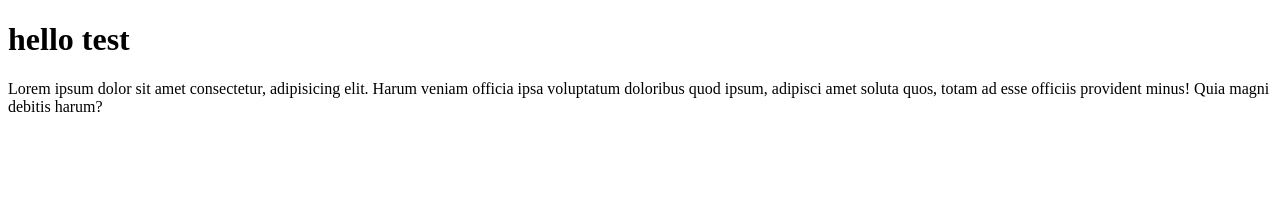
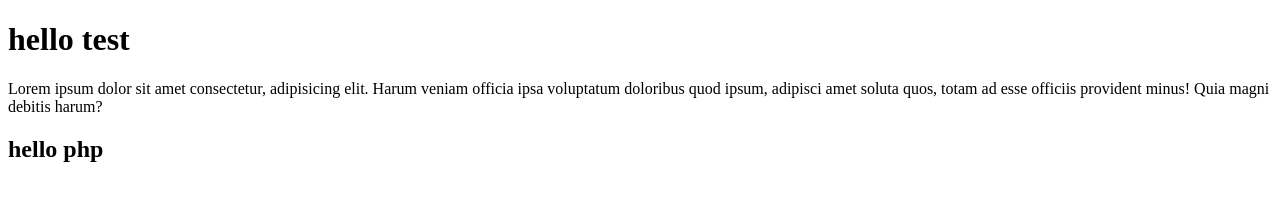
Before and after one commit to a19860101/elife, a plain HTML site: page index.html in a window 1280 px wide. Drawn offline with Linux system fonts and the light colour scheme.

Commit message:
加入標題二

```diff
--- a/index.html
+++ b/index.html
@@ -12,5 +12,6 @@
     <p>
         Lorem ipsum dolor sit amet consectetur, adipisicing elit. Harum veniam officia ipsa voluptatum doloribus quod ipsum, adipisci amet soluta quos, totam ad esse officiis provident minus! Quia magni debitis harum?
     </p>
+    <h2> hello php</h2>
 </body>
 </html>
```
